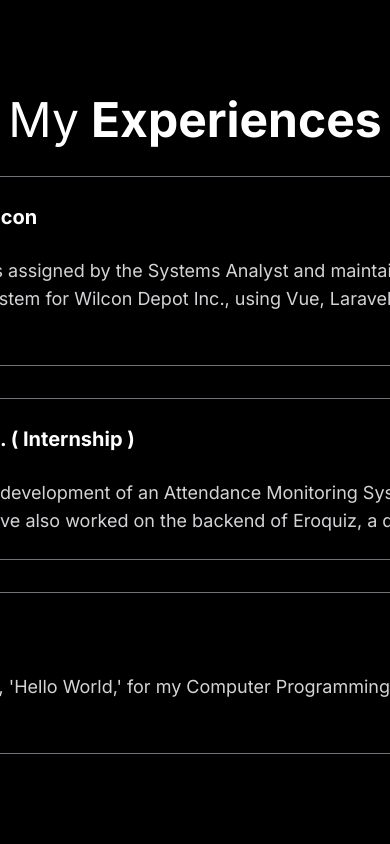
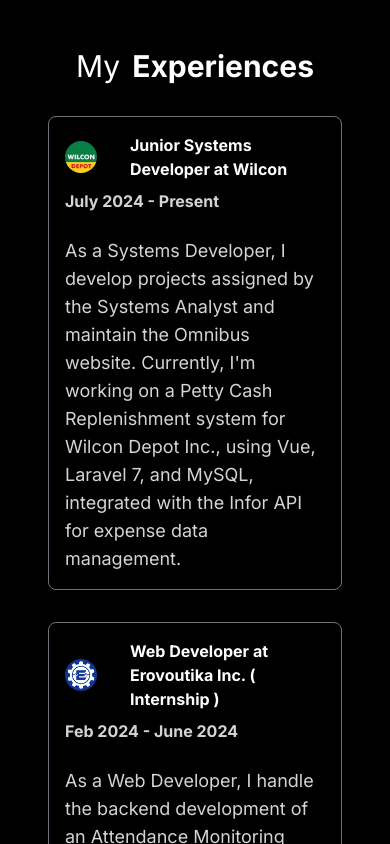
Before and after one commit to locodafux/portfolio, a Next.js app: page / in a window 390 px wide. Shown: the top 844 px of the page. Built offline with nearby package versions, Linux system fonts and the light colour scheme.

Commit message:
fixed experience responsiveness

```diff
--- a/src/app/components/Experience/ExpCard.jsx
+++ b/src/app/components/Experience/ExpCard.jsx
@@ -2,16 +2,19 @@
 
 const ExpCard = ({ id, job_title, year_attended, job_desc, image_type}) => {
   return (
-    <div className="w-[1168px] h-[192px] border-1 rounded-lg border-zinc-500 p-6 bg-red flex flex-col gap-y-6">
-      <div className="flex justify-between">
-        <div className="flex gap-x-4 items-center">
+    <div className="lg:w-[1168px] sm:w-[343px] lg:h-[192px] border-1 rounded-lg border-zinc-500 p-4 lg:p-6 bg-red flex flex-col gap-y-6">
+      <div className="flex flex-col lg:flex-row justify-between">
+
+        <div className="flex w-full lg:gap-x-4 items-center justify-between mb-2">
           <div className="relative w-[32px] h-[32px]">
             <RoundImage id={id} image_type={image_type} />
           </div>
-          <span className="text-white font-bold text-xl">{ job_title }</span>
+          <span className="text-white font-bold text-md lg:text-xl w-[75%]">{ job_title }</span>
         </div>
-        <span className="font-bold text-zinc-300">{ year_attended }</span>
+
+        <span className="font-bold text-zinc-300 w-full">{ year_attended }</span>
       </div>
+
       <p className="text-zinc-300 text-lg">{job_desc}</p>
     </div>
   )
--- a/src/app/components/Experience/Experiences.jsx
+++ b/src/app/components/Experience/Experiences.jsx
@@ -26,8 +26,10 @@
     },
   ]
   return (
-    <div className="w-screen min-h-screen bg-black w-screen p-24 flex flex-col gap-y-8 items-center">
-      <Title first="My" second="Experiences" isDark={true} />
+    <div className="w-screen lg:min-h-screen bg-black p-12  lg:p-24 flex flex-col gap-y-8 items-center">
+      <div className="w-screen flex justify-center gap-x-3 lg:text-5xl  text-3xl text-white">
+        <span >My</span> <span className = "font-bold">Experiences</span>
+      </div>
       {
         experienceList.map((item,index)=>(
           <ExpCard key={index} id={item.id} image_type={item.image_type} job_title={item.job_title} year_attended={item.year_attended} job_desc={item.job_desc}/>
```
